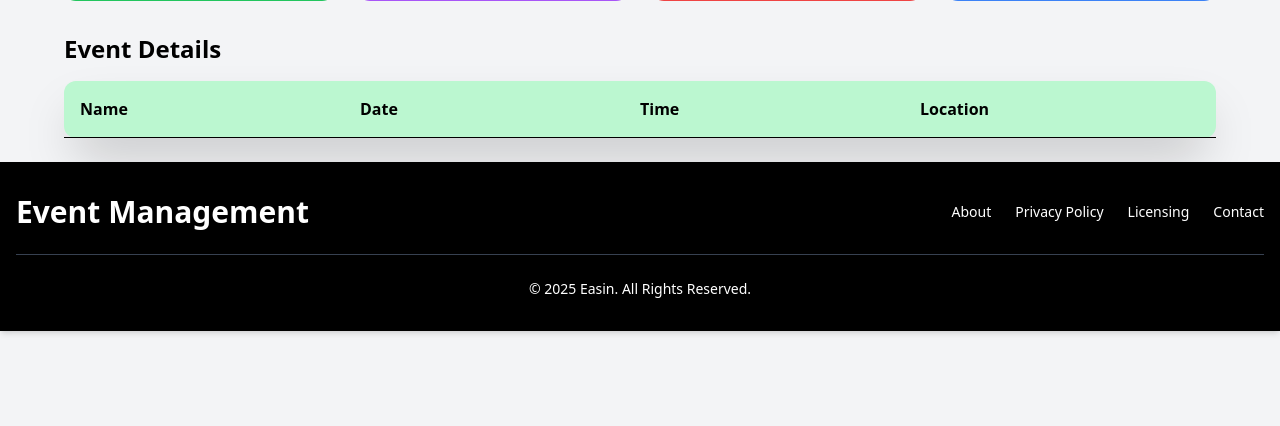
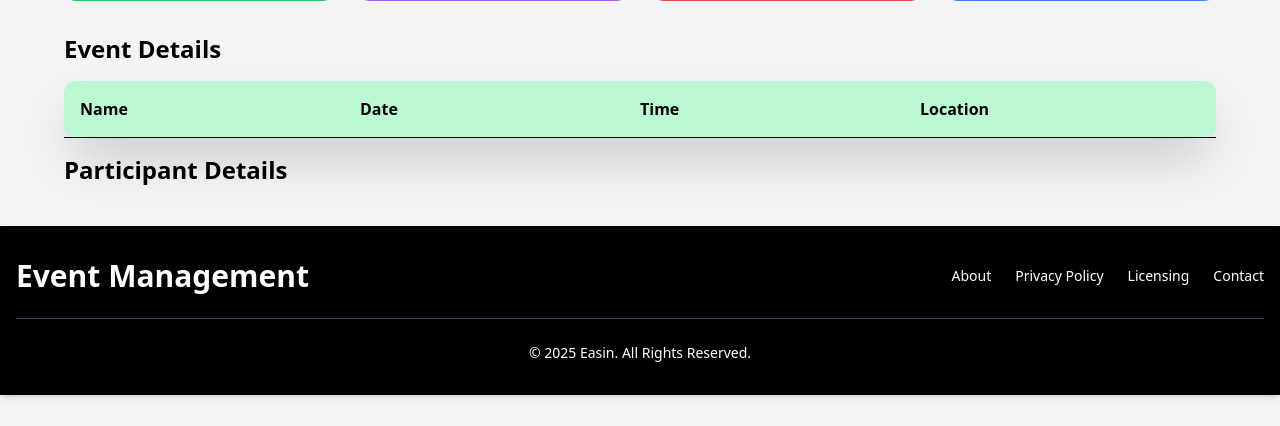
Before and after one commit to Easin2050/Event-management, a Django app: page /events/dashboard/?type=total_participants in a window 1280 px wide. Shown: the part 239-665 px from the top of the page. Run offline with Django 5.2, Linux system fonts and the light colour scheme; data that the repository does not hold is empty.

Commit message:
Participant update done

```diff
--- a/events/templates/dashboard/dashboard.html
+++ b/events/templates/dashboard/dashboard.html
@@ -66,9 +66,7 @@
         </div>
     {% endfor %}
     </div>
-
-
-    {% comment %} <p class="text-black font-bold mb-4 mt-4 text-2xl">Participant Details</p>
+    <p class="text-black font-bold mb-4 mt-4 text-2xl">Participant Details</p>
     {% for participant in participants %}<div class="bg-green-200 rounded-xl shadow-2xl">
         <div class="grid grid-cols-4 p-4 border-b border-black text-base text-black items-center font-bold">
             <div>Name</div>
@@ -77,15 +75,18 @@
             <div class="font-medium text-black">{{participant.name}}</div>
 
             <div class="col-span-3 flex justify-end gap-2">
-                <button class="bg-green-500 text-white px-5 py-2 rounded-lg shadow-md hover:bg-green-600 transition p-3">
+                <a href='{%url "update_participant" participant.id %}' class="bg-green-500 text-white px-5 py-2 rounded-lg shadow-md hover:bg-green-600 transition p-3">
                     Upgrade
-                </button>
-                <button class="bg-red-500 text-white px-5 py-2 rounded-lg shadow-md hover:bg-red-600 transition p-3">
+            </a>
+            <form action="{% url 'delete_participant' participant.id %}" method="POST">
+                {% csrf_token %}
+                <button type="submit" class="bg-red-500 text-white px-5 py-2 rounded-lg shadow-md hover:bg-red-600 transition p-3">
                     Delete
                 </button>
+            </form>
             </div>
         </div>
-    </div>{% endfor %} {% endcomment %}
+    </div>{% endfor %}
 
     {% comment %} <p class="text-black font-bold mb-4 mt-4 text-2xl">Category Details</p>
 
--- a/events/urls.py
+++ b/events/urls.py
@@ -1,5 +1,5 @@
 from django.urls import path
-from events.views import home_page,event_page,dashboard,base,create_event,create_participant,create_category,search,update_event,delete_event
+from events.views import home_page,event_page,dashboard,base,create_event,create_participant,create_category,search,update_event,delete_event,update_participant,delete_participant
 urlpatterns = [
   path('home-page/',home_page,name="home-page"),
   path('event-page/<int:id>/',event_page,name="event-page"),
@@ -11,4 +11,6 @@ urlpatterns = [
   path('base/',base,name="base"),
   path('update/<int:id>/',update_event,name="update"),
   path('delete/<int:id>/',delete_event,name="delete"),
+  path('update_participant/<int:id>/',update_participant,name="update_participant"),
+  path('delete_participant/<int:id>/',delete_participant,name="delete_participant"),
 ]
--- a/events/views.py
+++ b/events/views.py
@@ -141,3 +141,24 @@ def event_page(request,id):
         'event_participants': event_participants
     }
     return render(request, 'dashboard/event_page.html', context)
+
+def update_participant(request, id):
+    participant = Participant.objects.get(id=id)
+    form = ParticipantForm(instance=participant)
+    if request.method == "POST":
+        form = ParticipantForm(request.POST, instance=participant)
+        if form.is_valid():
+            form.save()
+            messages.success(request, "Participant updated Successfully")
+            return redirect('dashboard')
+    return render(request, 'participant_form.html', {"form": form})
+
+def delete_participant(request,id):
+    if request.method == "POST":
+        participant=Participant.objects.get(id=id)
+        participant.delete()
+        messages.success(request, "Participant deleted Successfully")
+        return redirect('dashboard')
+    else:
+        messages.success(request, "Something went wrong")
+        return redirect('dashboard')
```
